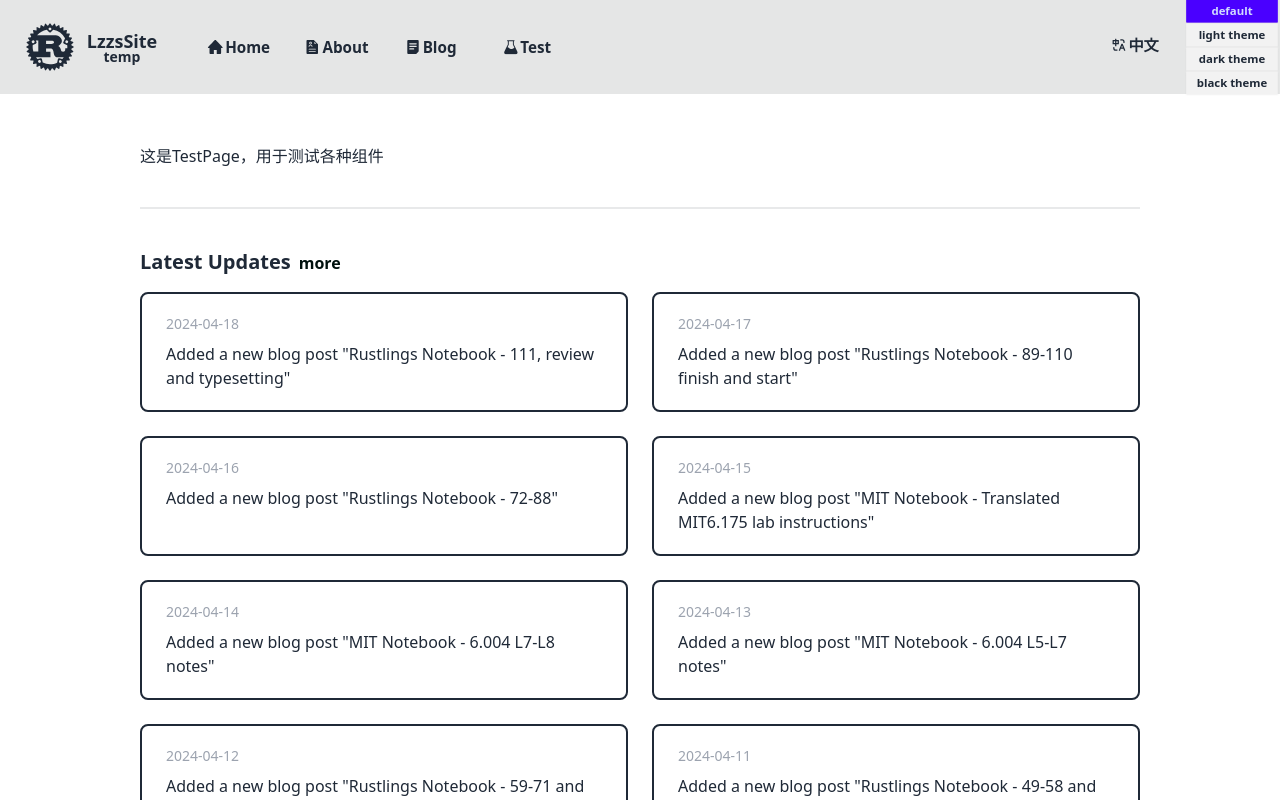
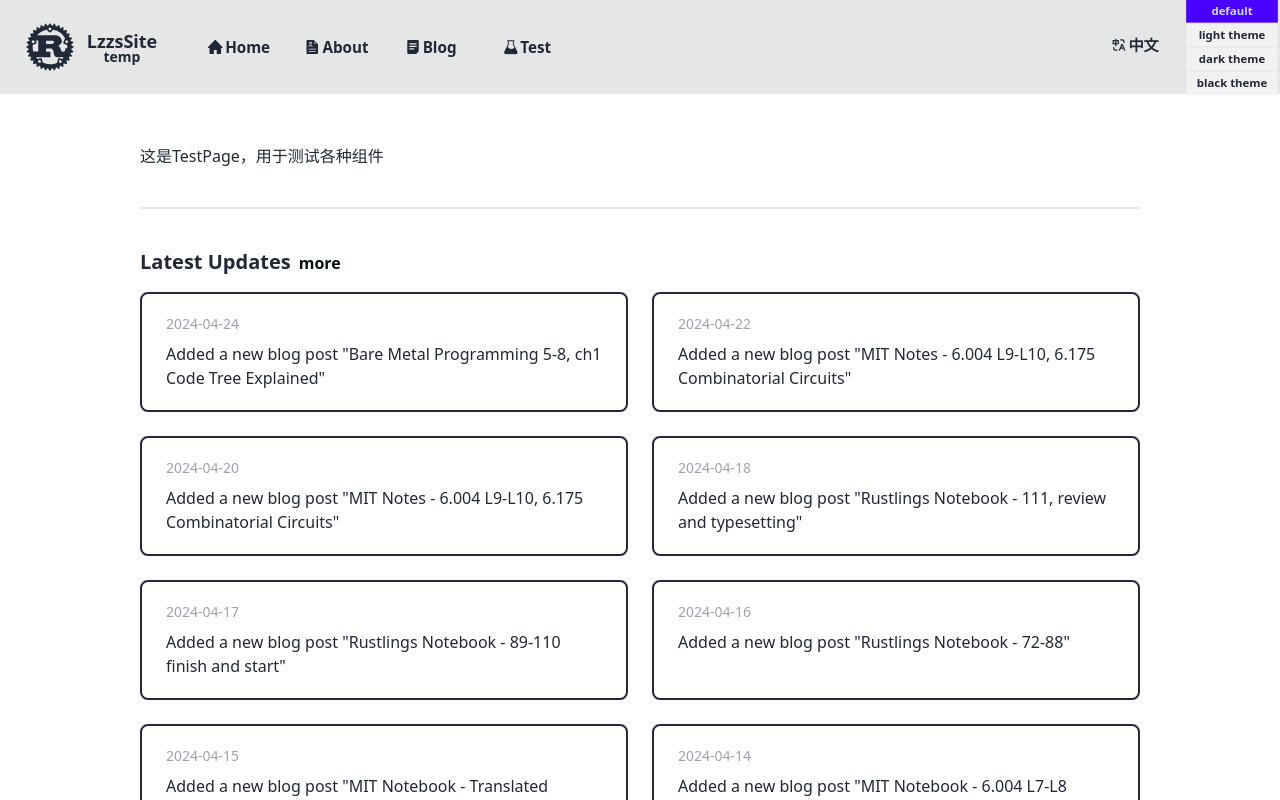
Before and after one commit to lzzsG/lzzs.fun, a React (Create React App) app: page /1/test in a window 1280 px wide. Shown: the top 800 px of the page. Built offline with nearby package versions, Linux system fonts and the light colour scheme.

Commit message:
add history to 4/24

```diff
--- a/src/assets/updatesData.js
+++ b/src/assets/updatesData.js
@@ -1,4 +1,19 @@
 const updatesData = [
+    {
+        date: '2024-04-24',
+        type: 'blogAddition',
+        topicKey: 'blogAddition0424BareMetal',
+    },
+    {
+        date: '2024-04-22',
+        type: 'blogAddition',
+        topicKey: 'blogAddition0422mit',
+    },
+    {
+        date: '2024-04-20',
+        type: 'blogAddition',
+        topicKey: 'blogAddition0420mit',
+    },
     {
         date: '2024-04-18',
         type: 'blogAddition',
--- a/src/i18n/en.json
+++ b/src/i18n/en.json
@@ -120,6 +120,10 @@
     "blogAddition0413mit": "MIT Notebook - 6.004 L5-L7 notes",
     "blogAddition0414mit": "MIT Notebook - 6.004 L7-L8 notes",
     "blogAddition0415mit": "MIT Notebook - Translated MIT6.175 lab instructions",
+    "blogAddition0420mit": "MIT Notes - 6.004 L9-L10, 6.175 Combinatorial Circuits",
+    "blogAddition0422mit": "MIT Notes - 6.004 L9-L10, 6.175 Combinatorial Circuits",
+    "blogAddition0424BareMetal": "Bare Metal Programming 5-8, ch1 Code Tree Explained",
+    "blogAddition0424BareMetal": "Bare Metal Programming 5-8, ch1 Code Tree Explained",
     "-----------------": "----------",
     "AddLatestUpdates": "Add \"Latest Updates\"",
     "ClickToOpen": "Click to open this one and close others",
--- a/src/i18n/zh.json
+++ b/src/i18n/zh.json
@@ -123,6 +123,9 @@
     "blogAddition0413mit": "MIT 笔记 - 6.004 L5-L7",
     "blogAddition0414mit": "MIT 笔记 - 6.004 L7-L8",
     "blogAddition0415mit": "MIT 笔记 - 翻译 MIT6.175 实验指导书",
+    "blogAddition0420mit": "MIT 笔记 - 6.004 L9-L10, 6.175 组合电路",
+    "blogAddition0422mit": "MIT 笔记 - 6.004 L11-L12",
+    "blogAddition0424BareMetal": "裸机编程 5-8，ch1代码树解释",
     "-----------------": "----------",
     "blogAddition0406BareMetal": "裸机编程 0-3",
     "blogAddition0407BareMetal": "裸机编程 4-4½"
```
